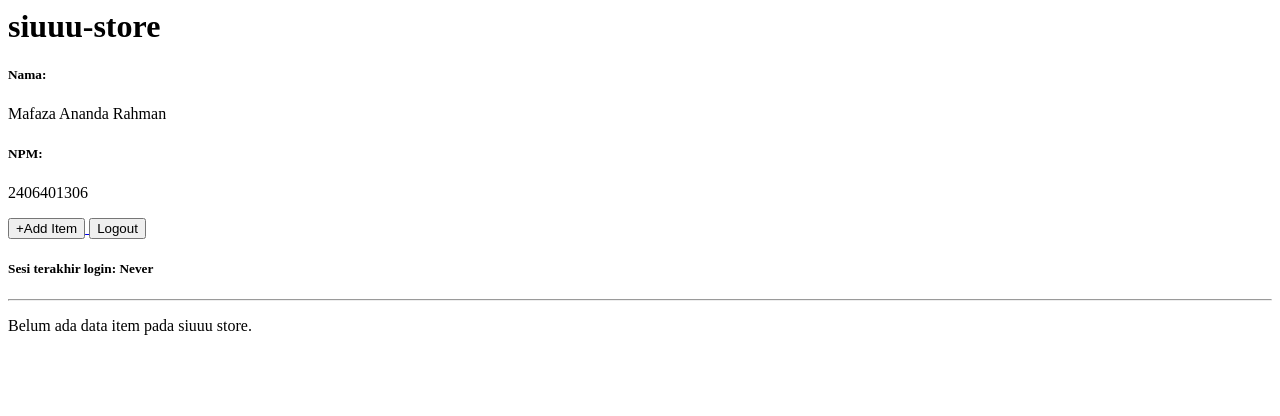
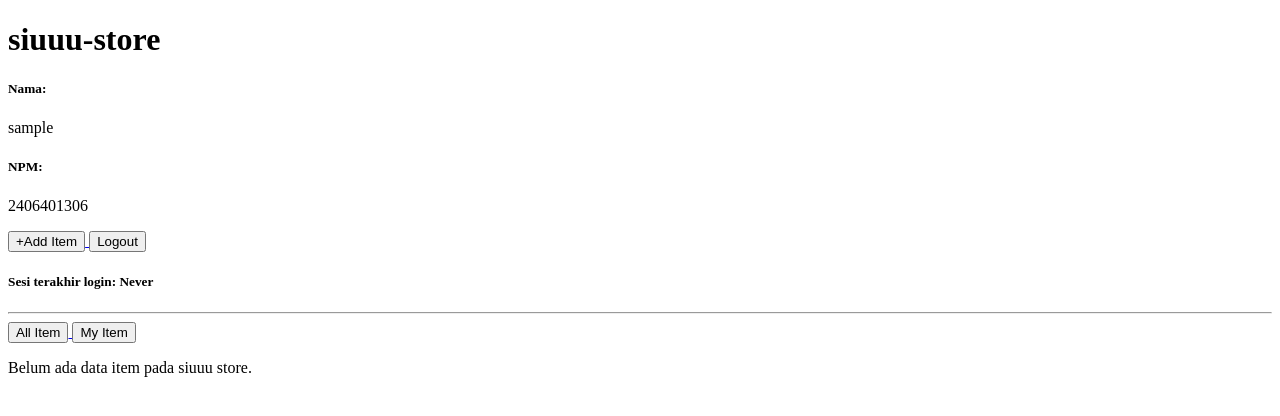
Before and after one commit to MafazaAnanda/siuuu-store, a Django app: page / in a window 1280 px wide. Shown: the top 416 px of the page. Run offline with Django 5.2, Linux system fonts and the light colour scheme; the visitor is signed in with stand-in values (Sample User, id 1); data that the repository does not hold is empty.

Commit message:
connect Item model with user

```diff
--- a/main/models.py
+++ b/main/models.py
@@ -1,7 +1,9 @@
 import uuid
 from django.db import models
+from django.contrib.auth.models import User
 
 class Item(models.Model):
+    user = models.ForeignKey(User, on_delete=models.CASCADE, null=True)
     CATEGORY_CHOICES = [
     ('jersey', 'Jersey'),
     ('shoes', 'Shoes'),
--- a/main/templates/item_detail.html
+++ b/main/templates/item_detail.html
@@ -15,4 +15,10 @@
 
 <p>{{ item.content }}</p>
 
+{% if item.user %}
+    <p>Seller: {{ item.user.username }}</p>
+{% else %}
+    <p>Seller: Anonymous</p>
+{% endif %}
+
 {% endblock content %}
--- a/main/templates/main.html
+++ b/main/templates/main.html
@@ -1,3 +1,6 @@
+{% extends 'base.html' %}
+{% block content %}
+
 <h1>{{ store_name }}</h1>
 
 <h5>Nama:</h5>
@@ -16,6 +19,12 @@
 <h5>Sesi terakhir login: {{ last_login }}</h5>
 <hr>
 
+<a href="?filter=all">
+    <button type="button">All Item</button>
+</a>
+<a href="?filter=my">
+    <button type="button">My Item</button>
+</a>
 {% if not item_list %}
 <p>Belum ada data  item pada siuuu store.</p>
 {% else %}
@@ -43,3 +52,5 @@
 {% endfor %}
 
 {% endif %}
+
+{% endblock content %}
--- a/main/views.py
+++ b/main/views.py
@@ -12,10 +12,15 @@ from main.models import Item
 
 @login_required(login_url='/login')
 def show_main(request):
-    item_list = Item.objects.all()
+    filter_type = request.GET.get("filter", "all")
+    if (filter_type == "all"):
+        item_list = Item.objects.all()
+    else:
+        item_list = Item.objects.filter(user=request.user)
+
     context = {
         'store_name' : 'siuuu-store',
-        'name': 'Mafaza Ananda Rahman',
+        'name': request.user.username,
         'npm' : '2406401306',
         'item_list' : item_list,
         'last_login' : request.COOKIES.get('last_login', 'Never')
@@ -27,7 +32,9 @@ def add_item(request):
     form = Itemsform(request.POST or None)
 
     if form.is_valid() and request.method == "POST":
-        form.save()
+        item_entry = form.save(commit=False)
+        item_entry.user  = request.user
+        item_entry.save()
         return redirect ('main:show_main')
 
     context = {'form': form}
```
Also changed, not shown: main/migrations/0002_item_user.py (added).
